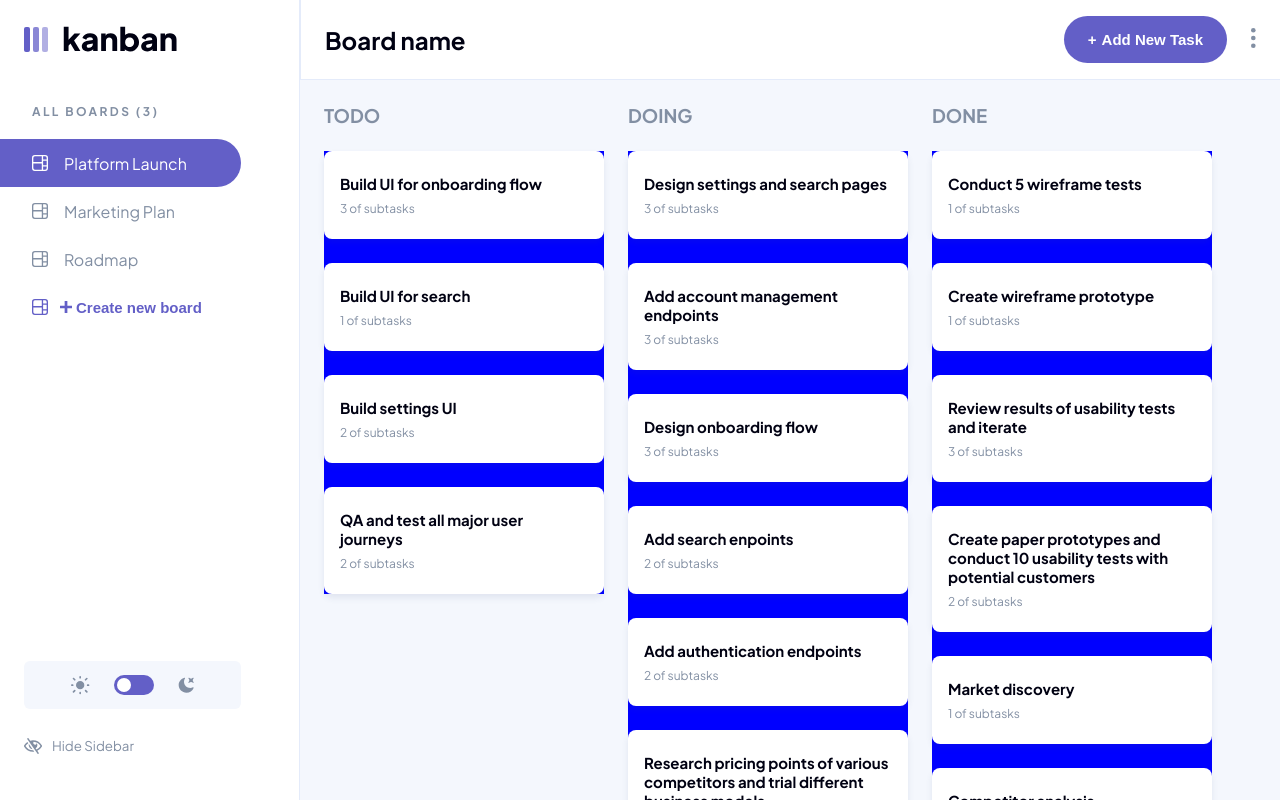
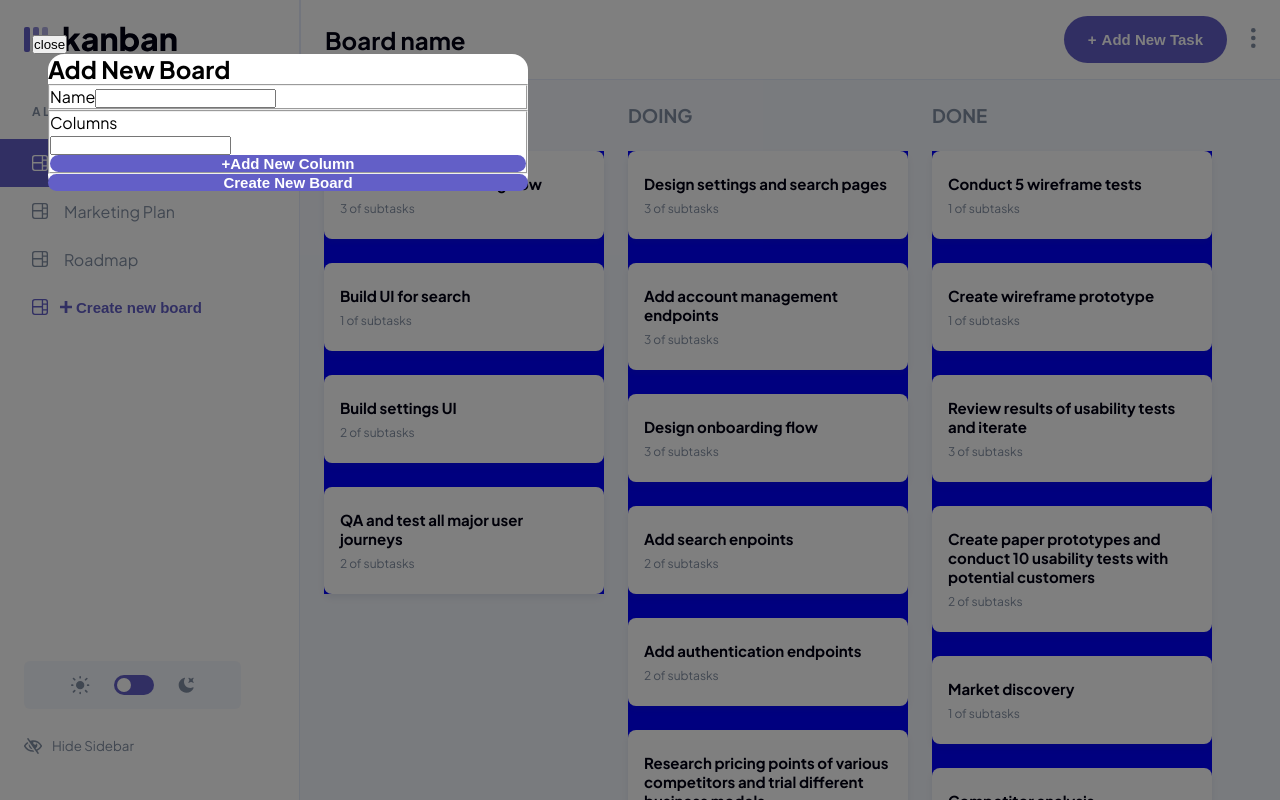
Before and after one commit to Cats-n-coffee/fem-kabanBoard-FE, a Vue app: page / in a window 1280 px wide. Both pictures are taken after a click on the button "Create new board". Built offline with nearby package versions, Linux system fonts and the light colour scheme.

Commit message:
add board modal

```diff
--- a/src/components/common/Modal.vue
+++ b/src/components/common/Modal.vue
@@ -2,6 +2,7 @@
     <div class="modal">
         <button @click="toggleModal">close</button>
         <AddTaskModal v-if="modalName === 'addTask'"/>
+        <AddBoardModal v-if="modalName === 'addBoard'" />
     </div>
 </template>
 
@@ -9,6 +10,7 @@
 import { useAppModal } from '@/stores/appGlobals';
 import { storeToRefs } from 'pinia';
 import AddTaskModal from '../modals/AddTaskModal.vue';
+import AddBoardModal from '../modals/AddBoardModal.vue';
 
 const appModalStore = useAppModal();
 const { modalName } = storeToRefs(appModalStore);
--- /dev/null
+++ b/src/components/modals/AddBoardModal.vue
@@ -0,0 +1,39 @@
+<template>
+    <Form>
+        <template #title>
+            Add New Board
+        </template>
+        <template #formType>
+            <FormInputField label="Name" for-attr="new-board-title"/>
+            <FormInputInteractive
+              label="Columns"
+              for-attr="new-board-input-interactive"
+              :click-handler="addColumn"
+              button-icon="+"
+              button-label="Add New Column"
+            />
+        </template>
+        <template #submitButton>
+            <Button :click-handler="createBoard">
+                <template #label>
+                    <span class="action-add-board-span">Create New Board</span>
+                </template>
+            </Button>
+        </template>
+    </Form>
+</template>
+
+<script setup lang="ts">
+import Form from '@/components/common/Form.vue';
+import FormInputField from '@/components/common/FormInputField.vue';
+import FormInputInteractive from '@/components/common/FormInputInteractive.vue';
+import Button from '@/components/common/Button.vue';
+
+const addColumn = () => {
+    console.log('add column');
+}
+
+const createBoard = () => {
+    console.log('create new board');
+}
+</script>
--- a/src/components/sidebar/Sidebar.vue
+++ b/src/components/sidebar/Sidebar.vue
@@ -15,7 +15,7 @@
                         <span>{{ name }}</span>
                     </li>
                 </ul>
-                <button class="create-board-button">
+                <button class="create-board-button" @click="createBoard">
                     <BoardIcon fill="#635FC7" class="board-icon" />
                     <div>
                         <PlusIcon fill="#635FC7" />
@@ -40,7 +40,7 @@ import Logo from '@/components/common/Logo.vue';
 import BoardIcon from '@/components/icons/BoardIcon.vue';
 import PlusIcon from '@/components/icons/PlusIcon.vue';
 import HideSidebarIcon from '@/assets/images/icon-hide-sidebar.svg?component';
-import { useHideSidebar } from '@/stores/appGlobals';
+import { useHideSidebar, useAppModal } from '@/stores/appGlobals';
 import { useBoardsStore, useCurrentBoard } from '@/stores/boards';
 
 const sidebarStore = useHideSidebar();
@@ -54,6 +54,9 @@ const currentBoardStore = useCurrentBoard();
 const { currentBoard } = storeToRefs(currentBoardStore);
 const { setCurrentBoard } = currentBoardStore;
 
+const appModalStore = useAppModal();
+const { setModalName, toggleModal } = appModalStore;
+
 defineProps<{
     hideSidebar: boolean,
 }>()
@@ -61,6 +64,11 @@ defineProps<{
 const setCurrentBoardState = (id: string, name: string) => {
     setCurrentBoard(id, name);
     getColumnTasks();
+}
+
+const createBoard = () => {
+    toggleModal();
+    setModalName('addBoard');
 }
 </script>
 
```
